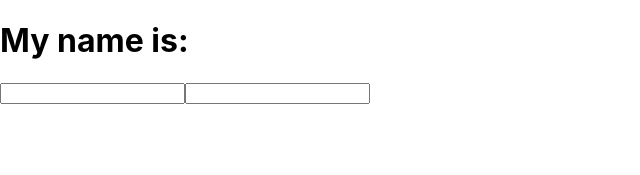
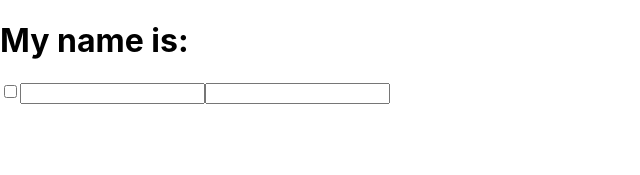
Before and after one commit to RailsReact/one-one, a React (Create React App) app: page / in a window 1280 px wide. Shown: the top 175 px of the page, without its empty margins (0-640 px from the left). Built offline with nearby package versions, Linux system fonts and the light colour scheme.

Commit message:
add checkbox to custom setState hook

```diff
--- a/src/App.js
+++ b/src/App.js
@@ -20,6 +20,7 @@ function MyName() {
   currentHook = 0
   const [name, setName] = useState('')
   const [lastName, setLastName] = useState('')
+  const [enableFirstName, setEnableFirstName] = useState(false)
 
   function handleChange(evt){
     setName(evt.target.value)
@@ -29,9 +30,18 @@ function MyName() {
     setLastName(evt.target.value)
   }
 
+  function handleEnableChange(ent){
+    setEnableFirstName(!enableFirstName)
+  }
+
   return(
     <div>
-      <h1>My name is: {name} {lastName}</h1>
+      <h1>My name is: {enableFirstName ? name : ''} {lastName}</h1>
+      <input
+        type="checkbox"
+        value={enableFirstName}
+        onChange={handleEnableChange}
+      />
       <input
         type="text"
         value={name}
```
Also changed, not shown: 1 other file (tests, documents, lock files or other folders).
